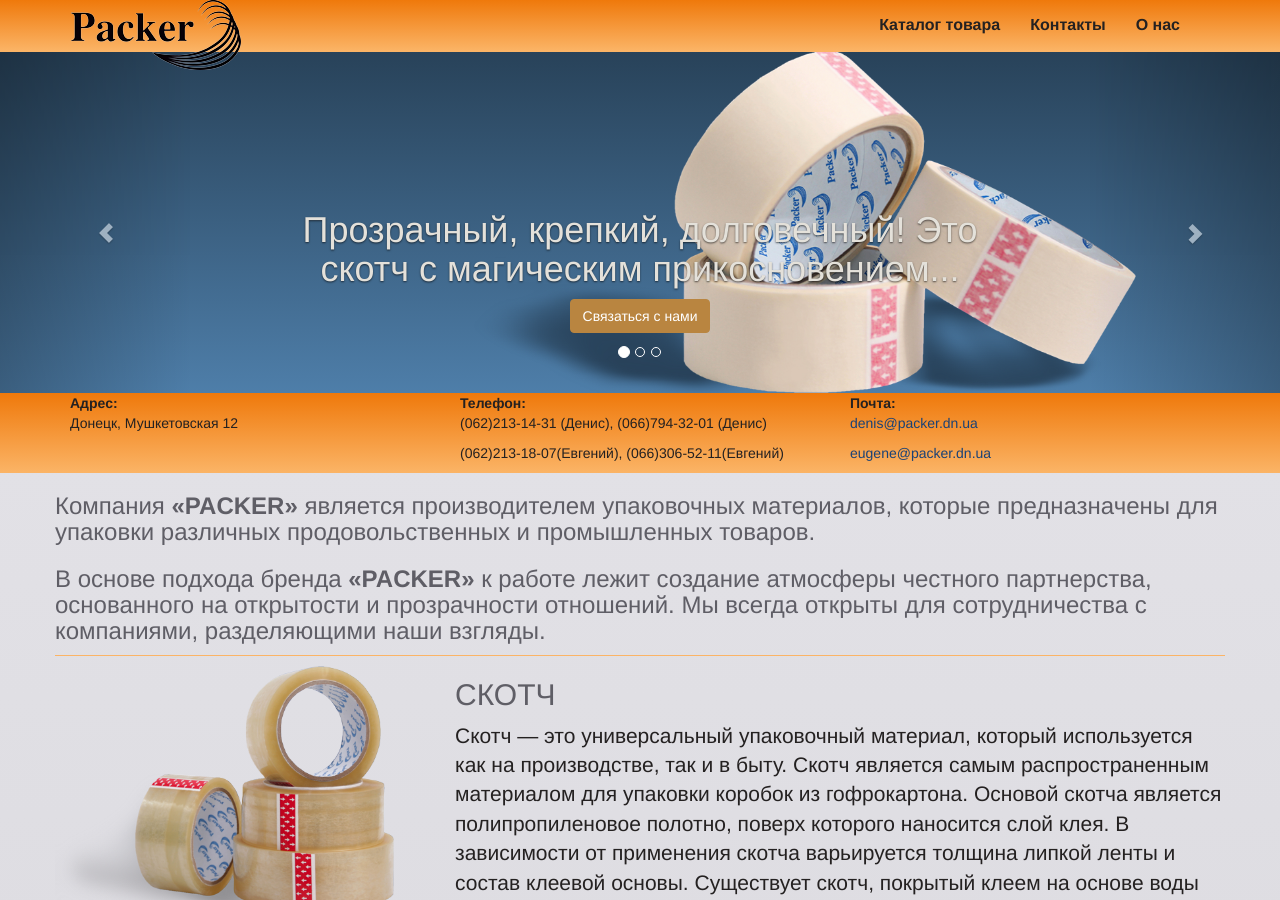
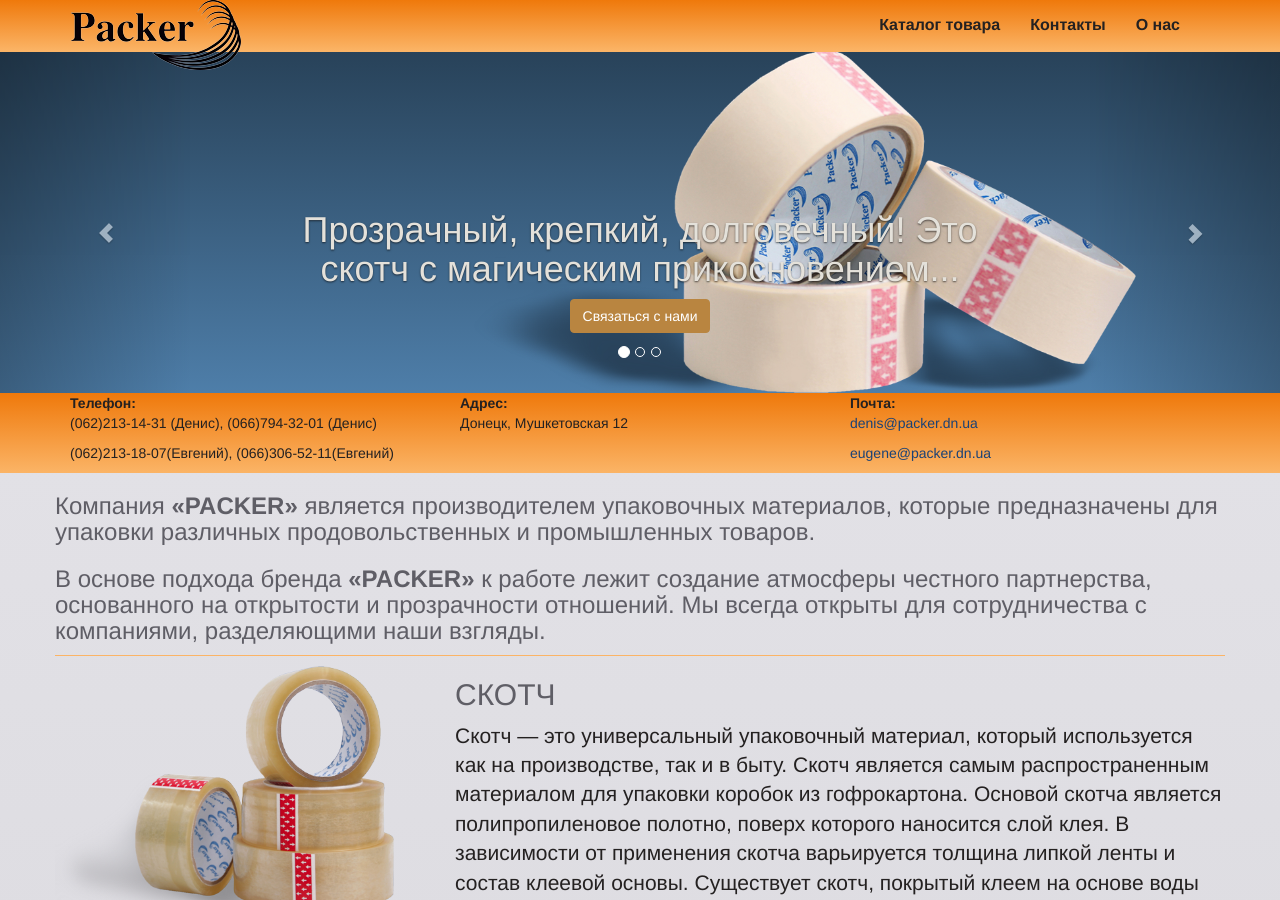
Before and after one commit to lotusdnua/lotusdnua.github.com, a Jekyll site: the page built from index.html, in a window 1280 px wide and 900 px high. Built offline with Jekyll 4.4.1, drawn with Linux system fonts in a browser that asks for light colours; part of the change alters nothing that is shown.

```diff
--- a/_includes/contakt.html
+++ b/_includes/contakt.html
@@ -3,13 +3,13 @@
     <div class="container">
       <div class="row">
         <div class="col-xs-6 col-md-4">
-          <b>Адрес:</b>
-          <p>Донецк, Мушкетовская&nbsp;12</p>
-        </div>
-        <div class="col-xs-6 col-md-4">
           <b>Телефон:</b>
                 <p itemprop="telephone">(062)213-14-31 (Денис), (066)794-32-01 (Денис)</p>
                 <p itemprop="telephone">(062)213-18-07(Евгений), (066)306-52-11(Евгений)</p>
+        </div>
+        <div class="col-xs-6 col-md-4">
+          <b>Адрес:</b>
+          <p>Донецк, Мушкетовская&nbsp;12</p>
         </div>
         <div class="col-xs-6 col-md-4">
           <b>Почта:</b>
```
